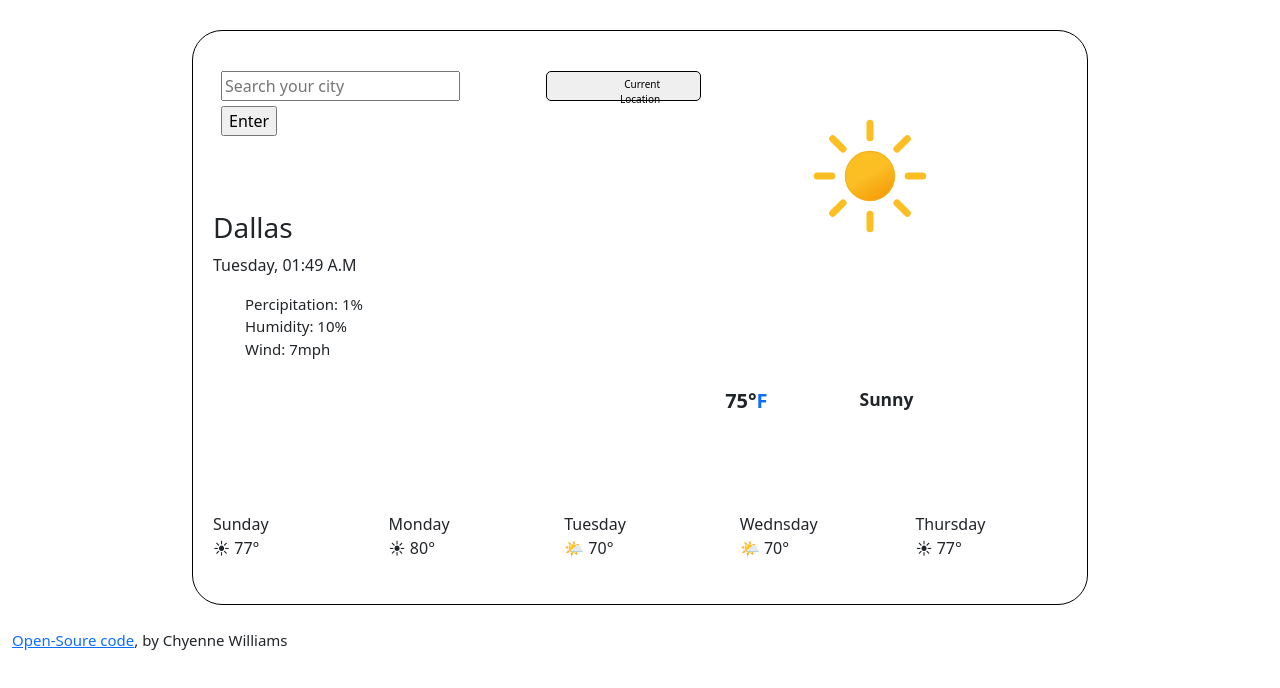
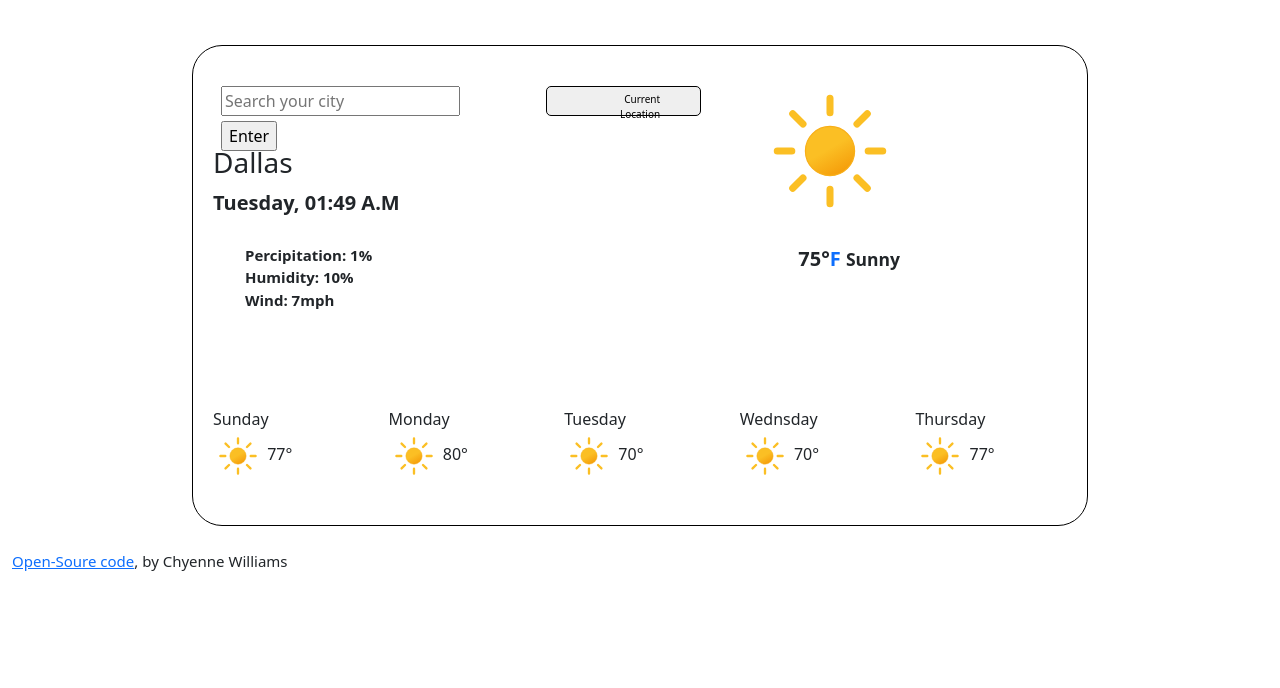
Before and after one commit to ChyenneW/shecodes-weatherApp, a website built with Parcel: page index.html in a window 1280 px wide. Built offline with nearby package versions, Linux system fonts and the light colour scheme.

Commit message:
Updated HTML and added svg links to future forecasts

```diff
--- a/index.html
+++ b/index.html
@@ -44,49 +44,53 @@
       </div>
 
       <!-- Today's temp and current location-->
+      <div class="row">
         <div class="forcast todayForcastDay">
           <h3 class="searchedCity">Dallas</h3>
           <p class="dateTime">Saturday, 1:49pm</p>
+        </div>
+      </div>
+
+      <div class="row forcast todayForcast">
+        <div class="col-6">
           <ul class="weatherExtras">
             <li class="percipitation">Percipitation: 1%</li>
             <li class="humidity">Humidity: 10%</li>
             <li class="wind">Wind: 7mph</li>
           </ul>
         </div>
-
-      <div class="row forcast todayForcast">
-        <div class="col-7"></div>
+        <div class="col-2"></div>
         <p class="col-2" id="todays-temp">
           <span class="todaysTemp">75°</span><a href="#" id="temp-scale">F</a>
+          <small class="weatherType">Sunny</small>
         </p>
-        <small class="col-1 weatherType">Sunny</small>
       </div>
 
       <!-- Forcast for next 5 days-->
       <div class="row forcast weekForcast">
         <div class="col">
           Sunday <br />
-          ☀ 77°
+          <img class="futureImage" src="src/images/clear-day.svg" /> 77°
         </div>
 
         <div class="col">
           Monday <br />
-          ☀ 80°
+          <img class="futureImage" src="src/images/clear-day.svg" /> 80°
         </div>
 
         <div class="col">
           Tuesday <br />
-          🌤 70°
+          <img class="futureImage" src="src/images/clear-day.svg" /> 70°
         </div>
 
         <div class="col">
           Wednsday <br />
-          🌤 70°
+          <img class="futureImage" src="src/images/clear-day.svg" /> 70°
         </div>
 
         <div class="col">
           Thursday <br />
-          ☀ 77°
+          <img class="futureImage" src="src/images/clear-day.svg" /> 77°
         </div>
       </div>
       <br />
--- a/styles.css
+++ b/styles.css
@@ -6,6 +6,7 @@
   margin-top: 30px;
   max-width: 70%;
   max-height: 50%;
+  margin-top: 45px;
   padding: 20px;
 }
 
@@ -32,8 +33,7 @@
 .weatherImage {
   position: relative;
   left: 0px;
-  font-size: 70px;
-  margin: 50px;
+  margin: 10px;
 }
 
 .sunny {
@@ -43,12 +43,13 @@
 
 .todayForcastDay {
   position: relative;
+  font-size: 50px;
   bottom: 90px;
 }
 
-.weatherExtras {
-  list-style: none;
-  font-size: 15px;
+.dateTime {
+  font-size: 20px;
+  font-weight: bold;
 }
 
 .todayForcast {
@@ -56,6 +57,11 @@
   bottom: 80px;
   font-size: 20px;
   font-weight: bold;
+}
+
+.weatherExtras {
+  list-style: none;
+  font-size: 15px;
 }
 
 #temp-scale {
@@ -67,6 +73,10 @@
   margin: 0;
 }
 
+.futureImage {
+  max-width: 50px;
+}
+
 .signiture {
   font-size: 15px;
   display: block;
```
Lines whose indentation alone changed are shown as unchanged.
